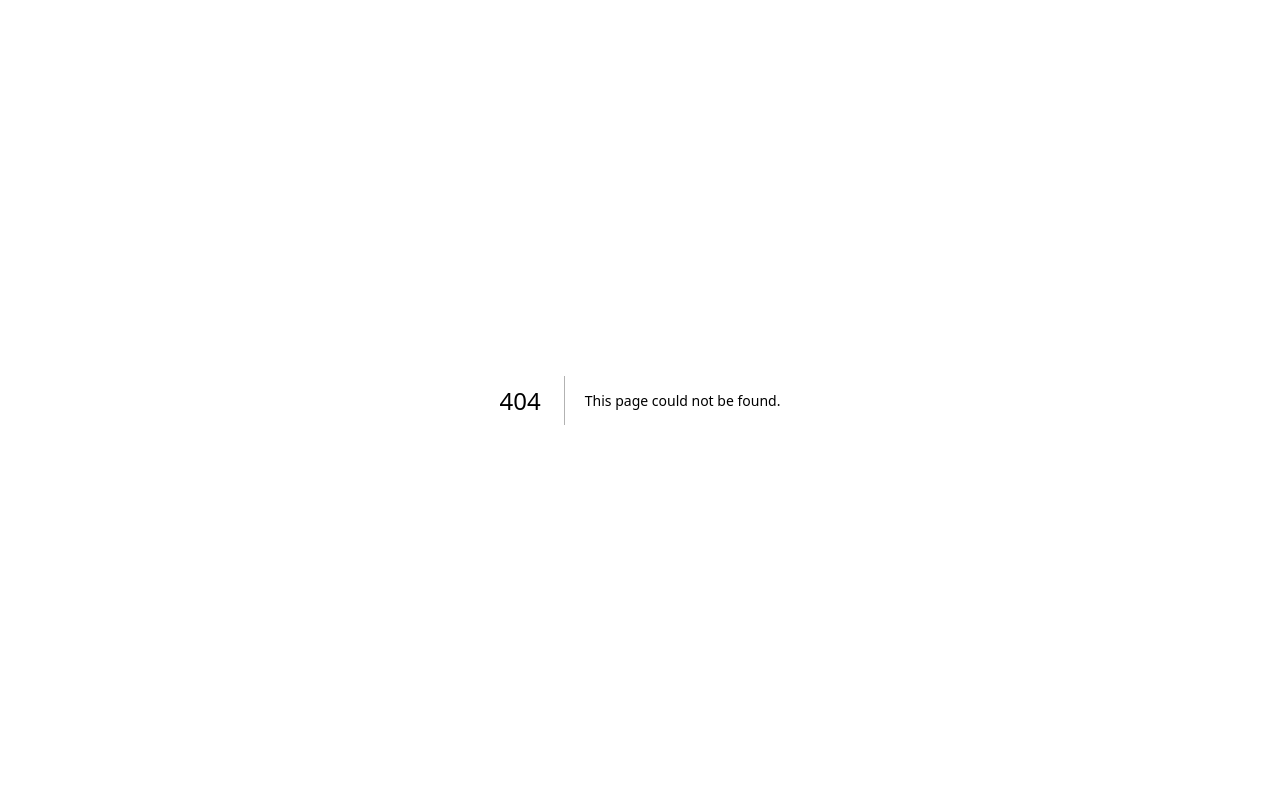
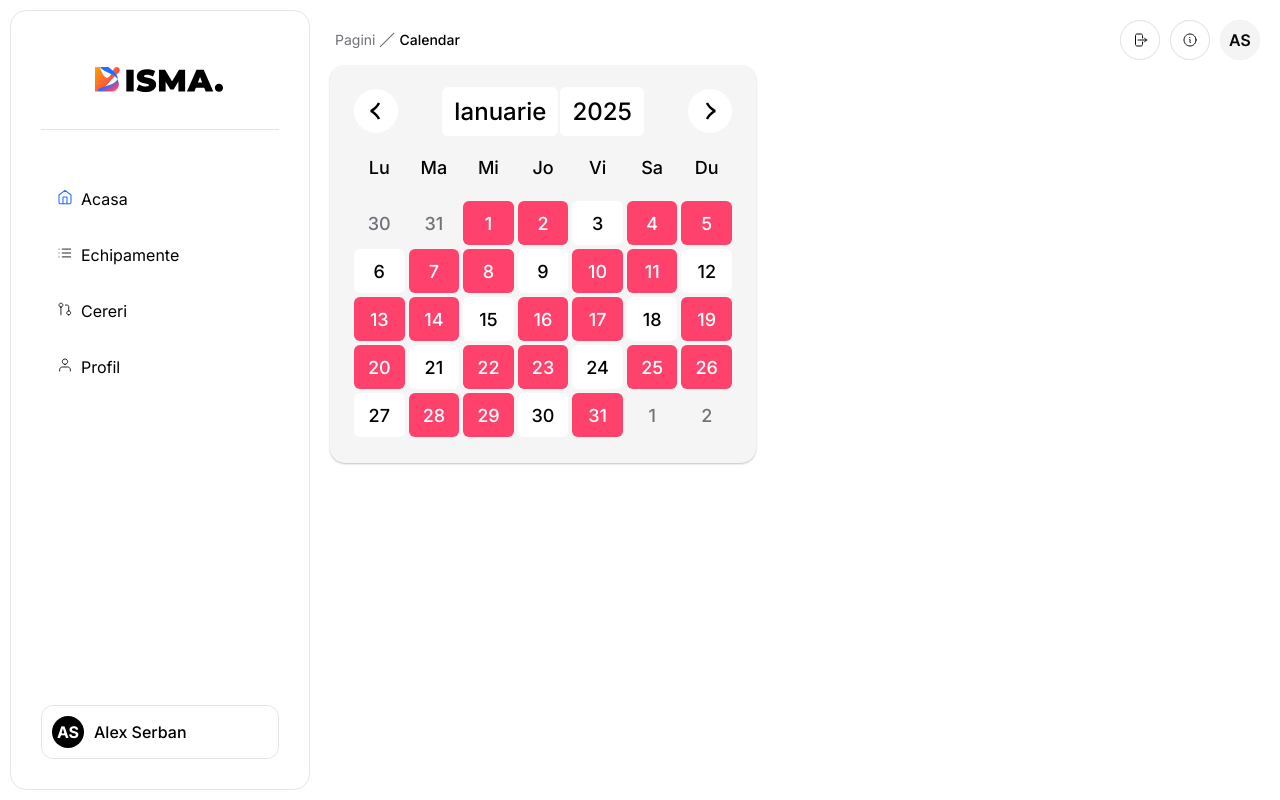
Before and after one commit to IP2B2/Front-End, a Next.js app: page /home/calendar in a window 1280 px wide. Before the commit this address had no page. Built offline with nearby package versions, Linux system fonts and the light colour scheme.

Commit message:
#038 calendar ui done

```diff
--- a/src/app/globals.css
+++ b/src/app/globals.css
@@ -3,8 +3,10 @@
   --foreground: #09090B;
   --border-gray: #e4e4e7;
   --text-gray:  #71717A;
+  --busy-red: #FF426B;
   --font-size-lg: 30px;
   --font-size-md: 24px;
+  --font-size-base: 18px;
   --font-size-sm: 16px;
   --font-size-xs: 14px;
   --font-family: 'Inter', sans-serif;
--- /dev/null
+++ b/src/app/home/calendar/page.js
@@ -0,0 +1,10 @@
+
+import { Calendar } from "@/lib/components/calendar/Calendar";
+
+export default function CalendarPage() {
+    return (
+        <div>
+            <Calendar />
+        </div>
+    );
+}
--- /dev/null
+++ b/src/lib/components/calendar/Calendar.module.css
@@ -0,0 +1,113 @@
+
+.calendar {
+    width: 426px;
+    height: 398px;
+
+    padding: 24px;
+
+    display: flex;
+    flex-flow: column nowrap;
+    gap: 12px;
+
+    border-radius: 15px;
+    background-color: #f5f5f5;
+
+    box-shadow: 0px 1px 2px 0px rgba(0, 14, 51, 0.25);
+}
+.calendar > * {
+    width: 100%;
+}
+
+.calendarHeader {
+    display: flex;
+    flex-flow: row nowrap;
+    justify-content: space-between;
+}
+.calendarHeader > div {
+    display: flex;
+    justify-content: center;
+    align-items: center;
+
+    font-size: var(--font-size-md);
+}
+.calendarHeader > div:nth-child(1) {
+    width: 44px;
+    height: 44px;
+
+    display: flex;
+    align-items: center;
+    justify-content: center;
+
+    background-color: var(--background);
+    border-radius: 100%;
+    user-select: none;
+}
+.calendarHeader > div:nth-child(3) {
+    width: 44px;
+    height: 44px;
+
+    display: flex;
+    align-items: center;
+    justify-content: center;
+
+    background-color: var(--background);
+    border-radius: 100%;
+    user-select: none;
+}
+.calendarHeader > div:nth-child(2) {
+    justify-content: center;
+}
+
+.calendarMonthPicker {
+    display: flex;
+    flex-flow: row nowrap;
+    justify-content: center;
+    align-items: center;
+    gap: 2px;
+}
+.calendarMonthPicker > div {
+    display: flex;
+    justify-content: center;
+    align-items: center;
+
+    padding: 10px 12px;
+
+    background-color: var(--background);
+    border-radius: 6px;
+}
+.calendarBody, .calendarWeekdays {
+    display: grid;
+    grid-template-columns: repeat(7, 1fr);
+
+    gap: 4px;
+    font-size: var(--font-size-base);
+}
+.calendarHeader > div, .calendarWeekdays > div, .calendarBody > div {
+    height: 44px;
+
+    display: flex;
+    justify-content: center;
+    align-items: center;
+}
+
+.calendarBody > div {
+    border-radius: 6px;
+}
+.selectedDay {
+    border: 2px solid black;
+}
+.currentMonthDay {
+    background-color: var(--background);
+}
+.busyDay {
+    background-color: var(--busy-red);
+
+    color: var(--background);
+}
+.calendarWeekdaysLong > div, .calendarBodyLong > div {
+    height: 37px;
+}
+
+.calendarBody > div:not(.currentMonthDay) {
+    color: var(--text-gray);
+}
--- /dev/null
+++ b/src/lib/logic/CalendarLogic.js
@@ -0,0 +1,50 @@
+
+export const GetMonthDaysMondayFirst = (year, month) => {
+    const zeroMonth = month - 1; // Convert to 0-based index
+    const firstDay = new Date(year, zeroMonth, 1);
+    const lastDay = new Date(year, zeroMonth + 1, 0);
+    const days = [];
+
+    if(firstDay.getDay() !== 1) {
+        const prevMonday = new Date(firstDay);
+        prevMonday.setDate(firstDay.getDate() - (firstDay.getDay() + 6) % 7);
+        while (prevMonday < firstDay) {
+            days.push({
+                date: prevMonday.getDate(),
+                dateObject: new Date(prevMonday),
+                available: false,
+                selected: false,
+                currentMonth: false
+            });
+            prevMonday.setDate(prevMonday.getDate() + 1);
+        }
+    }
+
+    for (let i = 1; i <= lastDay.getDate(); i++) {
+        const currentDate = new Date(year, zeroMonth, i);
+        days.push({
+            date: i,
+            dateObject: currentDate,
+            available: true,
+            selected: false,
+            currentMonth: true
+        });
+    }
+
+    if(lastDay.getDay() !== 7) {
+        const nextDay = new Date(lastDay);
+        nextDay.setDate(lastDay.getDate() + 1);
+        while (nextDay.getDay() !== 1) {
+            days.push({
+                date: nextDay.getDate(),
+                dateObject: new Date(nextDay),
+                available: false,
+                selected: false,
+                currentMonth: false
+            });
+            nextDay.setDate(nextDay.getDate() + 1);
+        }
+    }
+
+    return days;
+};
```
Also changed, not shown: src/lib/components/calendar/Calendar.js (added).
